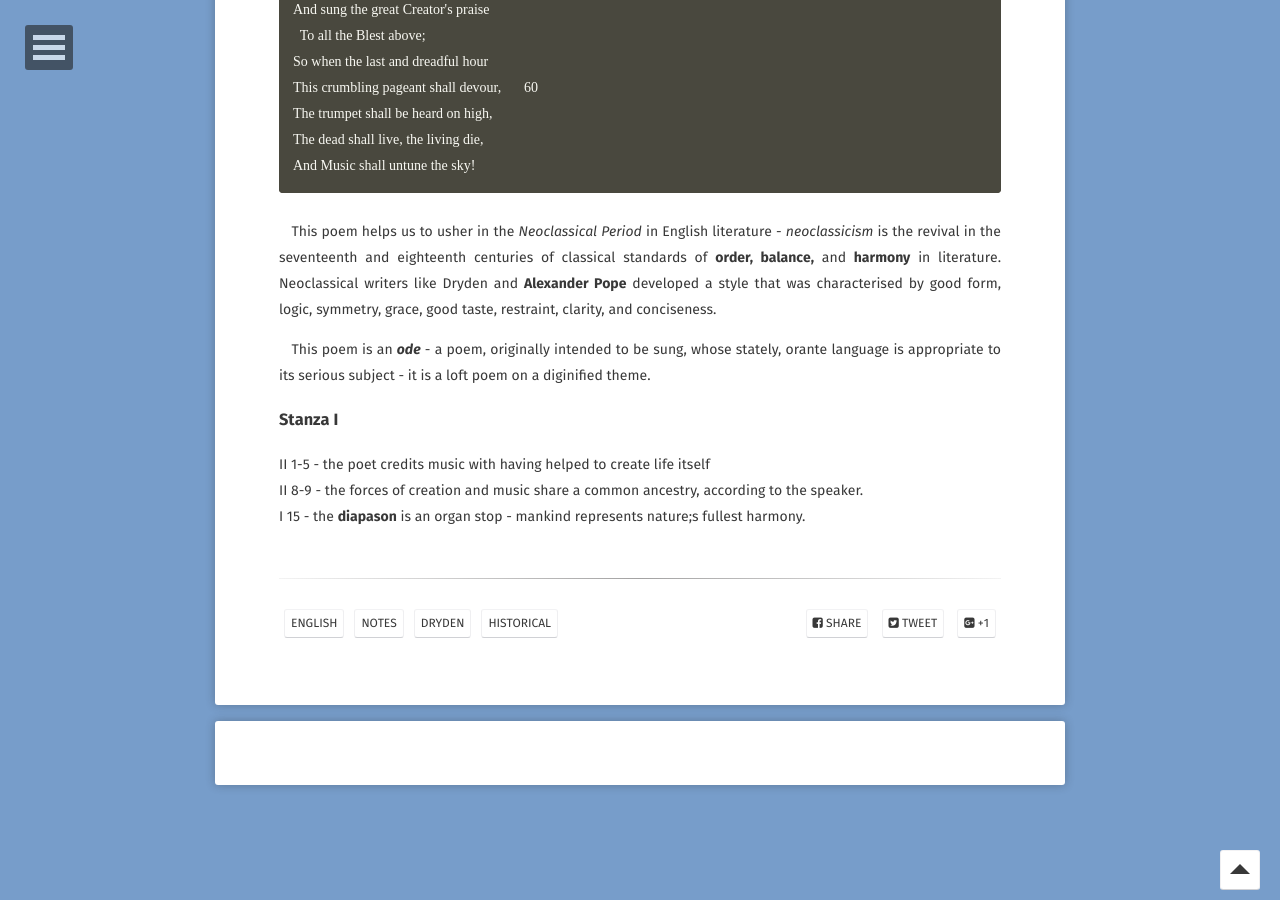
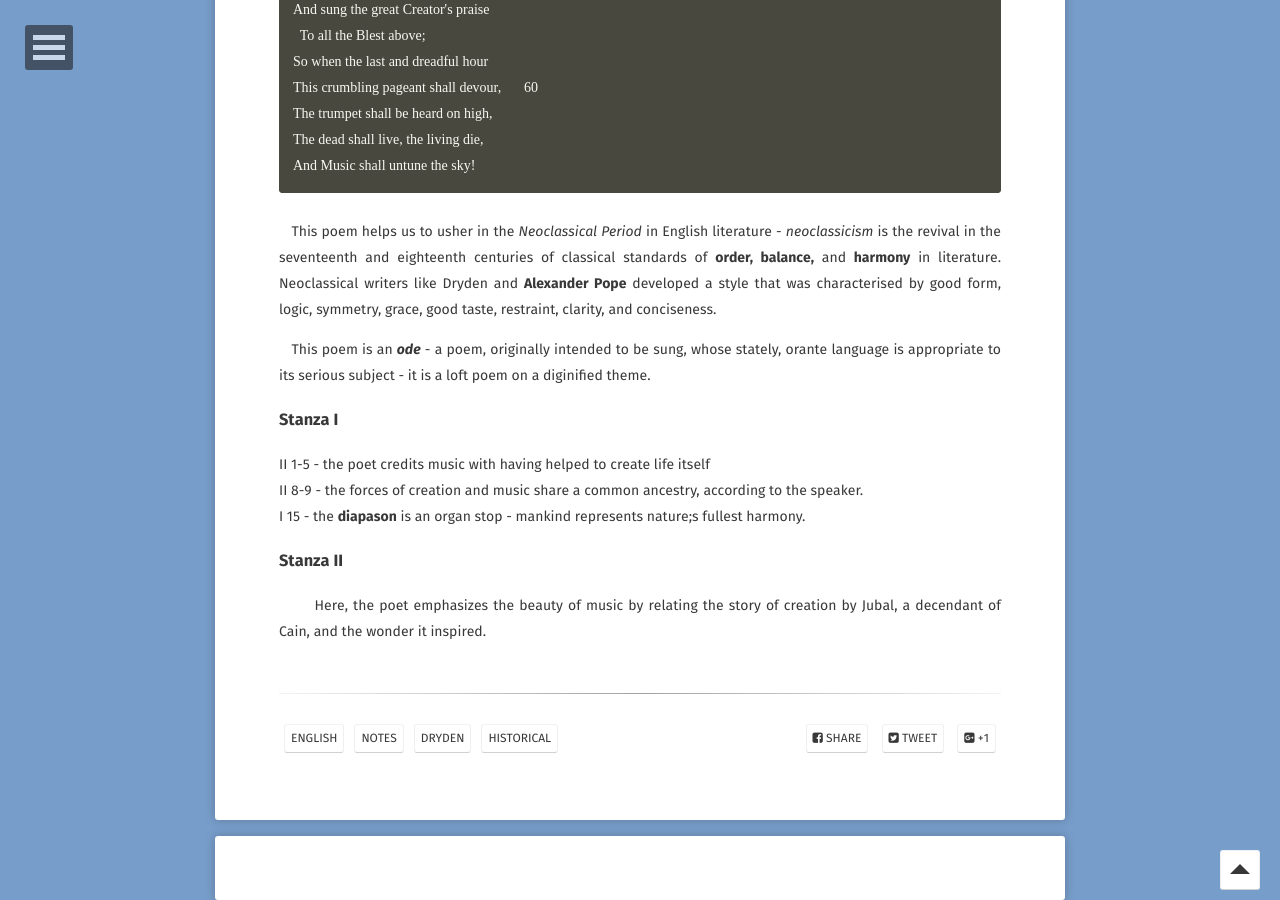
Before and after one commit to EthenStrine/site, a Jekyll site: the page built from _posts/2019-01-18-a-song-for-st-cecilias-day.md, in a window 1280 px wide and 900 px high, scrolled down 2229 px. Built offline with Jekyll 4.4.1, drawn with Linux system fonts in a browser that asks for light colours; some web fonts are replaced; comment, search, counter and statistics services are not loaded.

Commit message:
Update 2019-01-18-a-song-for-st-cecilias-day.md

```diff
--- a/_posts/2019-01-18-a-song-for-st-cecilias-day.md
+++ b/_posts/2019-01-18-a-song-for-st-cecilias-day.md
@@ -97,3 +97,7 @@ And Music shall untune the sky!
 II 1-5 - the poet credits music with having helped to create life itself
 II 8-9 - the forces of creation and music share a common ancestry, according to the speaker.
 I 15 - the **diapason** is an organ stop - mankind represents nature;s fullest harmony.
+
+### Stanza II
+
+&nbsp;&nbsp;&nbsp;&nbsp;&nbsp;&nbsp; Here, the poet emphasizes the beauty of music by relating the story of creation by Jubal, a decendant of Cain, and the wonder it inspired.
```
